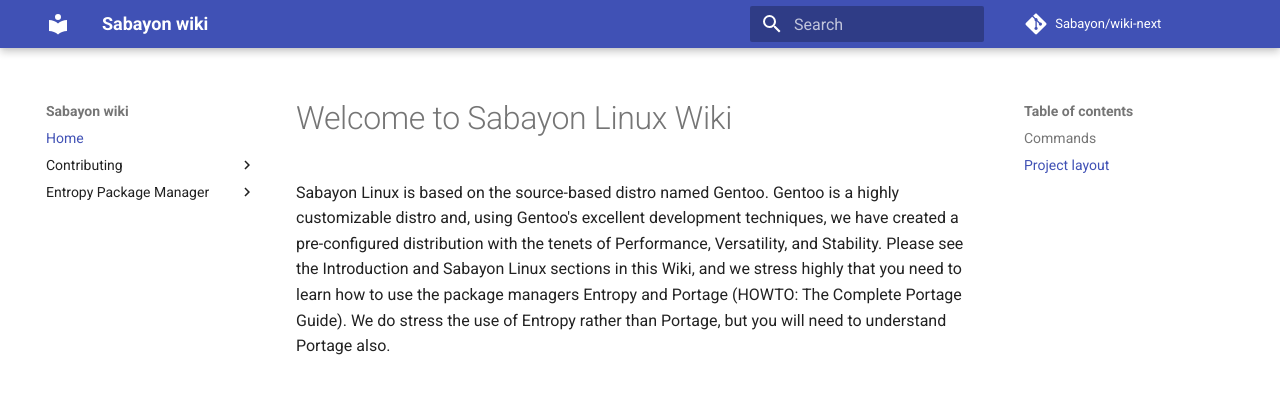
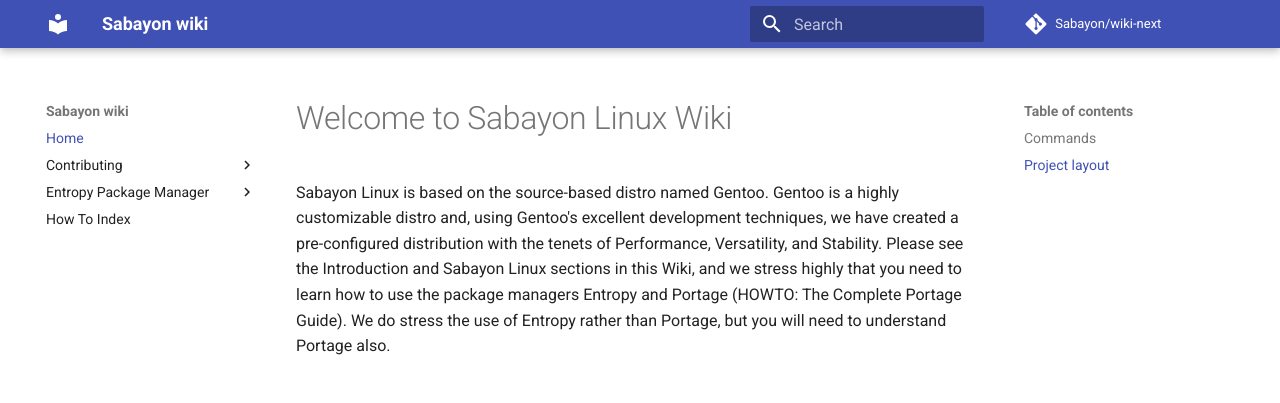
Before and after one commit to Sabayon/wiki-next, an MkDocs documentation site: the page built from docs/index.md, in a window 1280 px wide. Shown: the top 403 px of the page. Built offline with MkDocs 1.6.1 and Material for MkDocs 9.7.7, drawn with Linux system fonts in a browser that asks for light colours; comment, search, counter and statistics services are not loaded; old or Windows-style settings are respelled for this version of MkDocs.

Commit message:
Howto Index

```diff
--- a/mkdocs.yml
+++ b/mkdocs.yml
@@ -14,4 +14,5 @@
 - Entropy Package Manager:
     - Entropy: articles/Entropy - Package Management.md
     - Fresh Install What to Do: articles/Fresh Install - What to Do.md
+- How To Index: articles/howto.md
 theme: 'material'
```
